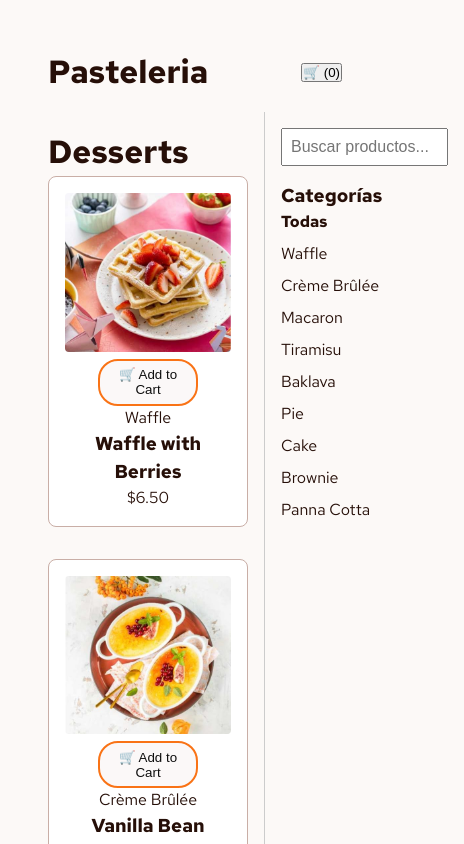
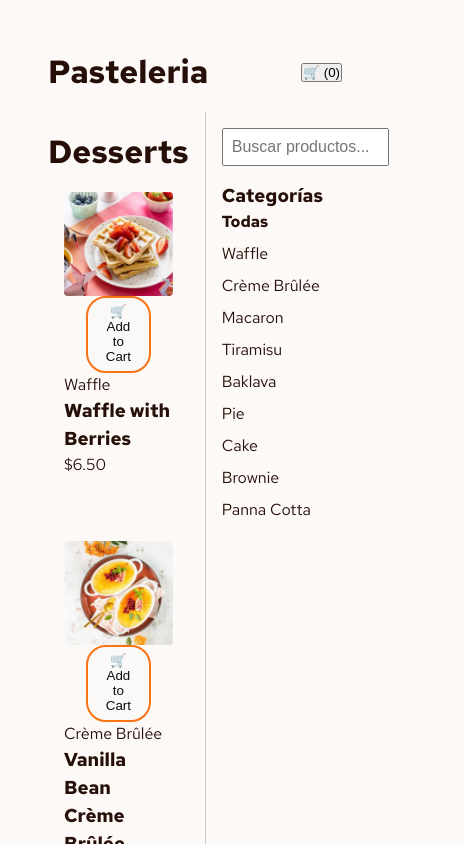
Before and after one commit to anatmb/frontendmentorcar, a React (Vite) app: page / in a window 390 px wide. Shown: the top 844 px of the page, 464 px wide, since content can reach past the window. Built offline with nearby package versions, Linux system fonts and the light colour scheme.

Commit message:
mejora en el estilo de la pagina

```diff
--- a/src/App.css
+++ b/src/App.css
@@ -12,13 +12,38 @@ p, span {
 } */
 
 .app {
-  max-width: 1200px;
+  /* max-width: 1200px;
+  height: 100vh;
   margin: auto;
   padding: 2rem;
+  background-color: blueviolet; */
+
+   max-width: 1200px;
+  width: 100%;
+  margin: auto;
+  padding: 2rem;
+  /* background-color: blueviolet; */
 }
 
 .product-grid {
+  /* display: grid;
+  grid-template-columns: repeat(auto-fit, minmax(200px, 1fr));
+  gap: 2rem; */
   display: grid;
-  grid-template-columns: repeat(auto-fit, minmax(200px, 1fr));
+  grid-template-columns: repeat(3, 1fr); /* 3 tarjetas por fila */
   gap: 2rem;
 }
+
+/* Para tablets (2 tarjetas por fila) */
+@media (max-width: 900px) {
+  .product-grid {
+    grid-template-columns: repeat(2, 1fr);
+  }
+}
+
+/* Para móviles (1 tarjeta por fila) */
+@media (max-width: 600px) {
+  .product-grid {
+    grid-template-columns: 1fr;
+  }
+}
--- a/src/components/ProductCard.module.css
+++ b/src/components/ProductCard.module.css
@@ -1,9 +1,16 @@
 .card {
-  background-color: white;
+  /* background-color: white;
   border: 1px solid var(--rose-300);
   border-radius: 8px;
   padding: 1rem;
-  text-align: center;
+  text-align: center; */
+    width: 100%;
+  display: flex;
+  flex-direction: column;
+  /* background-color: white; */
+   background-color: var(--rose-50);
+  border-radius: 10px;
+  padding: 1rem;
 }
 
 .image {
```
